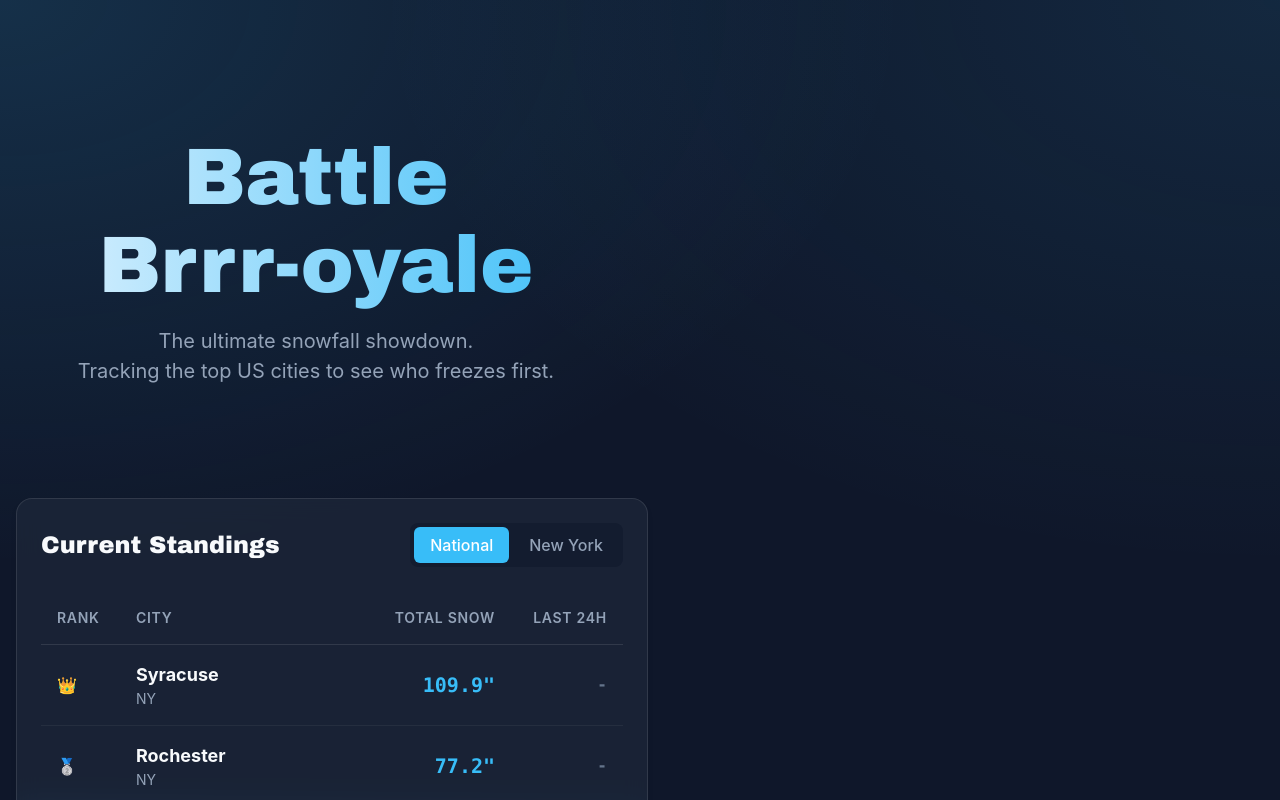
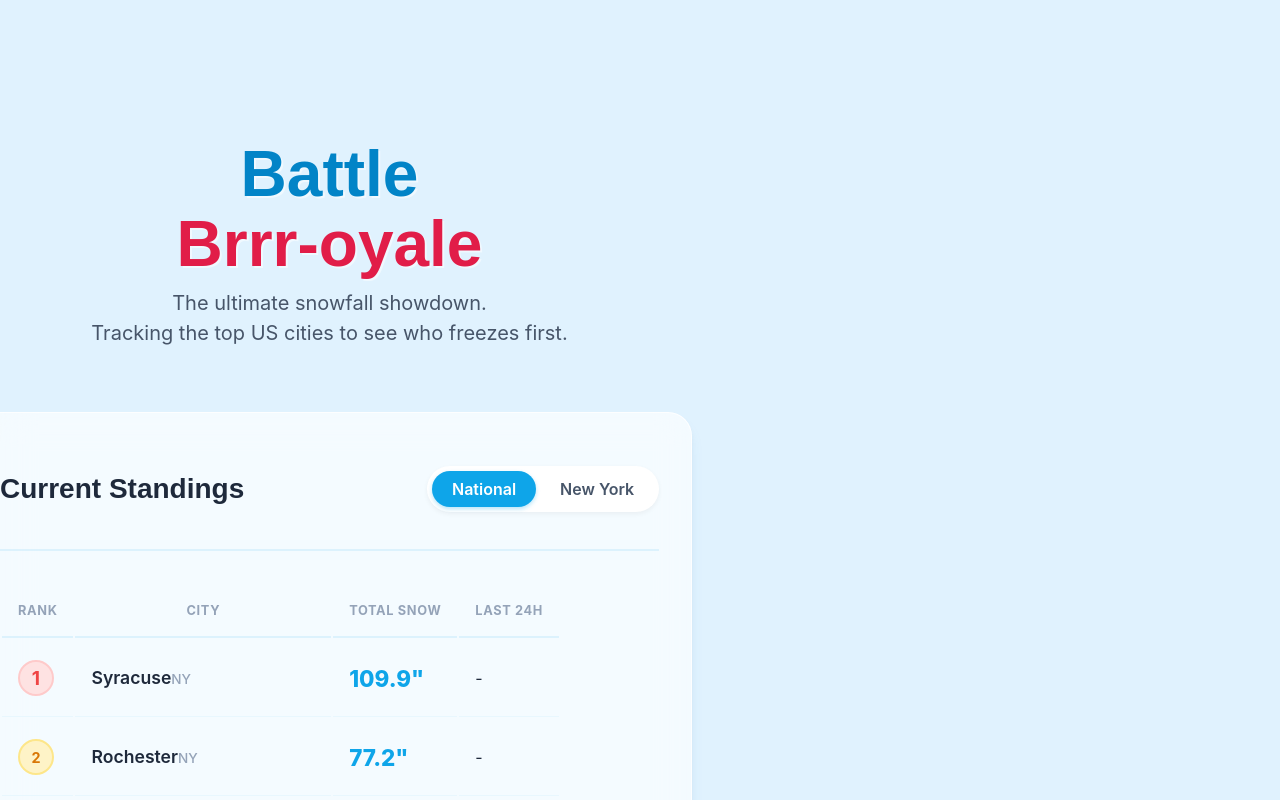
Before and after one commit to mathursunit/brrroyale, a React (Vite) app: page / in a window 1280 px wide. Shown: the top 800 px of the page. Built offline with nearby package versions, Linux system fonts and the light colour scheme.

Commit message:
UI: Implement Light/Fun theme, centered layout, and dynamic snowfall

```diff
--- a/src/App.jsx
+++ b/src/App.jsx
@@ -1,13 +1,17 @@
 import './styles/index.css'
 import Leaderboard from './components/Leaderboard'
+import Snowfall from './components/Snowfall'
 
 function App() {
   return (
     <div className="app-container">
-      {/* Hero Section */}
+      <Snowfall />
+
+      {/* Main Content (Centered) */}
+      <main className="main-content">
         <header className="hero">
           <h1 className="hero-title">
-          Battle <br /> <span className="highlight-gold">Brrr-oyale</span>
+            Battle <br /> <span className="highlight-fun">Brrr-oyale</span>
           </h1>
           <p className="hero-subtitle">
             The ultimate snowfall showdown. <br />
@@ -15,15 +19,12 @@ function App() {
           </p>
         </header>
 
-      {/* Main Content */}
-      <main className="container">
         <Leaderboard />
-      </main>
 
-      {/* Footer */}
         <footer className="footer">
           <p>Built with ❄️ by Antigravity</p>
         </footer>
+      </main>
     </div>
   )
 }
--- a/src/components/Leaderboard.jsx
+++ b/src/components/Leaderboard.jsx
@@ -60,11 +60,8 @@ const Leaderboard = () => {
                                     title="Click to view history"
                                 >
                                     <td>
-                                        <span className="rank-cell">
-                                            {city.rank === 1 && <span className="rank-icon">👑</span>}
-                                            {city.rank === 2 && <span className="rank-icon">🥈</span>}
-                                            {city.rank === 3 && <span className="rank-icon">🥉</span>}
-                                            {city.rank > 3 && <span>#{city.rank}</span>}
+                                        <span className={`rank-badge ${city.rank <= 3 ? 'rank-' + city.rank : ''}`}>
+                                            {city.rank}
                                         </span>
                                     </td>
                                     <td>
--- /dev/null
+++ b/src/components/Snowfall.jsx
@@ -0,0 +1,41 @@
+import { useEffect, useState } from 'react';
+import '../styles/index.css';
+
+const Snowfall = () => {
+    const [flakes, setFlakes] = useState([]);
+
+    useEffect(() => {
+        // Generate 50 static snowflakes positions
+        const newFlakes = Array.from({ length: 50 }).map((_, i) => ({
+            id: i,
+            left: Math.random() * 100, // 0-100%
+            animationDuration: 5 + Math.random() * 10, // 5-15s
+            animationDelay: Math.random() * 5, // 0-5s
+            opacity: 0.3 + Math.random() * 0.5,
+            size: 0.5 + Math.random() * 1 // 0.5 - 1.5em
+        }));
+        setFlakes(newFlakes);
+    }, []);
+
+    return (
+        <div className="wallpaper">
+            {flakes.map(flake => (
+                <div
+                    key={flake.id}
+                    className="snowflake"
+                    style={{
+                        left: `${flake.left}%`,
+                        animationDuration: `${flake.animationDuration}s`,
+                        animationDelay: `-${flake.animationDelay}s`, // Negative delay starts animation mid-cycle
+                        opacity: flake.opacity,
+                        fontSize: `${flake.size}em`
+                    }}
+                >
+                    ❄
+                </div>
+            ))}
+        </div>
+    );
+};
+
+export default Snowfall;
--- a/src/styles/index.css
+++ b/src/styles/index.css
@@ -1,38 +1,41 @@
 :root {
-    /* -- Color Palette -- */
-    --color-bg-dark: #0f172a;
-    /* Slate 900 */
-    --color-bg-card: rgba(30, 41, 59, 0.7);
-    /* Slate 800 with opacity */
-    --color-bg-card-hover: rgba(255, 255, 255, 0.05);
+    /* -- Light Theme Palette -- */
+    --color-bg-primary: #e0f2fe;
+    /* Sky 100 */
+    --color-bg-secondary: #f0f9ff;
+    /* Sky 50 */
 
-    --color-text-primary: #f8fafc;
-    /* Slate 50 */
-    --color-text-secondary: #94a3b8;
+    --color-text-primary: #1e293b;
+    /* Slate 800 */
+    --color-text-secondary: #475569;
+    /* Slate 600 */
+    --color-text-muted: #94a3b8;
     /* Slate 400 */
-    --color-text-muted: #64748b;
-    /* Slate 500 */
 
-    --color-accent-blue: #38bdf8;
-    /* Sky 400 */
-    --color-accent-frost: #e0f2fe;
-    /* Sky 50 */
+    --color-accent-blue: #0ea5e9;
+    /* Sky 500 */
+    --color-accent-frost: #ffffff;
+    /* White */
     --color-accent-gold: #fbbf24;
-    /* Amber 400 (for winners) */
-    --color-success: #34d399;
-    /* Emerald 400 */
+    /* Amber 400 */
+    --color-success: #10b981;
+    /* Emerald 500 */
 
-    --color-border: rgba(255, 255, 255, 0.1);
+    --color-card-bg: rgba(255, 255, 255, 0.65);
+    --color-card-border: rgba(255, 255, 255, 0.8);
+    --color-card-hover: rgba(255, 255, 255, 0.85);
 
     /* -- Glassmorphism -- */
-    --glass-border: 1px solid var(--color-border);
-    --glass-shadow: 0 4px 6px -1px rgba(0, 0, 0, 0.1), 0 2px 4px -1px rgba(0, 0, 0, 0.06);
-    --glass-blur: blur(12px);
+    --glass-shadow:
+        0 4px 6px -1px rgba(0, 0, 0, 0.05),
+        0 10px 15px -3px rgba(14, 165, 233, 0.1);
+    /* Blue-tinted shadow */
+    --glass-blur: blur(16px);
+    --glass-border: 1px solid var(--color-card-border);
 
     /* -- Typography -- */
     --font-family-sans: 'Inter', system-ui, -apple-system, sans-serif;
-    --font-family-display: 'Arial Black', sans-serif;
-    /* Fallback for now */
+    --font-family-display: 'Arial Rounded MT Bold', 'Fredoka One', cursive, sans-serif;
     --font-mono: 'Consolas', 'Monaco', monospace;
 }
 
@@ -40,14 +43,88 @@ body {
     margin: 0;
     padding: 0;
     font-family: var(--font-family-sans);
-    background-color: var(--color-bg-dark);
-    background-image:
-        radial-gradient(at 0% 0%, rgba(56, 189, 248, 0.15) 0px, transparent 50%),
-        radial-gradient(at 100% 0%, rgba(56, 189, 248, 0.10) 0px, transparent 50%);
-    background-attachment: fixed;
+    background-color: var(--color-bg-primary);
     color: var(--color-text-primary);
     min-height: 100vh;
-    -webkit-font-smoothing: antialiased;
+    overflow-x: hidden;
+}
+
+/* -- Dynamic Wallpaper (CSS Clouds/Snow) -- */
+.wallpaper {
+    position: fixed;
+    top: 0;
+    left: 0;
+    width: 100%;
+    height: 100%;
+    z-index: -1;
+    background: linear-gradient(180deg, #bae6fd 0%, #f0f9ff 100%);
+    overflow: hidden;
+}
+
+/* Floating "Clouds" or soft blobs */
+.wallpaper::before,
+.wallpaper::after {
+    content: '';
+    position: absolute;
+    width: 60vw;
+    height: 60vw;
+    border-radius: 50%;
+    background: rgba(255, 255, 255, 0.4);
+    filter: blur(80px);
+    animation: float 20s infinite ease-in-out alternate;
+}
+
+.wallpaper::before {
+    top: -10%;
+    left: -10%;
+    animation-duration: 25s;
+}
+
+.wallpaper::after {
+    bottom: -10%;
+    right: -10%;
+    background: rgba(186, 230, 253, 0.4);
+    animation-duration: 30s;
+    animation-direction: alternate-reverse;
+}
+
+@keyframes float {
+    0% {
+        transform: translate(0, 0) scale(1);
+    }
+
+    100% {
+        transform: translate(50px, 50px) scale(1.1);
+    }
+}
+
+/* Falling Snow Animation */
+.snowflake {
+    position: absolute;
+    top: -10px;
+    color: white;
+    font-size: 1em;
+    font-family: Arial, sans-serif;
+    text-shadow: 0 0 5px #000;
+    user-select: none;
+    z-index: 0;
+    animation-name: snowfall;
+    animation-duration: 10s;
+    animation-timing-function: linear;
+    animation-iteration-count: infinite;
+    opacity: 0.8;
+}
+
+@keyframes snowfall {
+    0% {
+        transform: translateY(-10vh) translateX(0);
+        opacity: 1;
+    }
+
+    100% {
+        transform: translateY(110vh) translateX(20px);
+        opacity: 0;
+    }
 }
 
 /* -- Layout -- */
@@ -55,86 +132,88 @@ body {
     min-height: 100vh;
     display: flex;
     flex-direction: column;
+    align-items: center;
+    /* Center horizontally */
 }
 
-.container {
-    max-width: 1000px;
-    margin: 0 auto;
-    padding: 0 1rem;
+/* Center Content vertically/horizontally if content is small, otherwise top flow */
+.main-content {
     width: 100%;
+    max-width: 900px;
+    /* Tighter container for centering focus */
+    padding: 2rem 1rem;
+    display: flex;
+    flex-direction: column;
+    align-items: center;
+    gap: 2rem;
+    position: relative;
+    z-index: 1;
 }
 
 /* -- Header -- */
 .hero {
-    padding: 5rem 1rem;
+    padding: 4rem 1rem 2rem;
     text-align: center;
-    position: relative;
 }
 
 .hero-title {
-    font-size: 3.5rem;
+    font-size: 4rem;
     line-height: 1.1;
-    margin-bottom: 1rem;
+    margin-bottom: 0.5rem;
     font-weight: 800;
     font-family: var(--font-family-display);
-
-    background: linear-gradient(to right, var(--color-accent-frost), var(--color-accent-blue));
-    -webkit-background-clip: text;
-    -webkit-text-fill-color: transparent;
-}
-
-@media (min-width: 768px) {
-    .hero-title {
-        font-size: 5rem;
-    }
+    color: #0284c7;
+    /* Sky 600 */
+    text-shadow: 2px 2px 0px rgba(255, 255, 255, 0.5);
 }
 
 .hero-subtitle {
     font-size: 1.25rem;
     color: var(--color-text-secondary);
-    max-width: 40rem;
-    margin: 0 auto 2rem;
-    line-height: 1.5;
+    max-width: 30rem;
+    margin: 0 auto;
 }
 
-.highlight-gold {
-    color: var(--color-accent-blue);
+.highlight-fun {
+    color: #e11d48;
+    /* Rose 600 for contrast/fun */
 }
-
-/* Changed to blue per design */
 
 /* -- Leaderboard Component -- */
 .glass-panel {
-    background: var(--color-bg-card);
+    background: var(--color-card-bg);
     backdrop-filter: var(--glass-blur);
+    -webkit-backdrop-filter: var(--glass-blur);
     border: var(--glass-border);
-    border-radius: 1rem;
+    border-radius: 1.5rem;
+    /* Rounder corners = more fun */
     box-shadow: var(--glass-shadow);
-    padding: 1.5rem;
+    padding: 2rem;
     width: 100%;
-    box-sizing: border-box;
 }
 
 .lb-header {
     display: flex;
     justify-content: space-between;
     align-items: center;
-    margin-bottom: 1.5rem;
-    flex-wrap: wrap;
-    gap: 1rem;
+    margin-bottom: 2rem;
+    border-bottom: 2px solid rgba(14, 165, 233, 0.1);
+    padding-bottom: 1rem;
 }
 
 .lb-title {
-    font-size: 1.5rem;
-    font-weight: 700;
+    font-size: 1.75rem;
+    font-weight: 800;
+    color: var(--color-text-primary);
     font-family: var(--font-family-display);
-    margin: 0;
 }
 
 .filter-group {
-    background: rgba(15, 23, 42, 0.5);
-    padding: 0.25rem;
-    border-radius: 0.5rem;
+    background: #ffffff;
+    padding: 0.3rem;
+    border-radius: 999px;
+    /* Pill shape */
+    box-shadow: 0 2px 5px rgba(0, 0, 0, 0.05);
     display: flex;
     gap: 0.25rem;
 }
@@ -143,103 +222,115 @@ body {
     background: transparent;
     border: none;
     color: var(--color-text-secondary);
-    padding: 0.5rem 1rem;
-    border-radius: 0.375rem;
+    padding: 0.5rem 1.25rem;
+    border-radius: 999px;
     cursor: pointer;
-    transition: all 0.2s;
-    font-weight: 500;
+    font-weight: 600;
+    transition: all 0.2s cubic-bezier(0.4, 0, 0.2, 1);
 }
 
 .filter-btn:hover {
-    color: var(--color-text-primary);
+    color: var(--color-accent-blue);
+    background: #f0f9ff;
 }
 
 .filter-btn.active {
     background-color: var(--color-accent-blue);
     color: #fff;
+    box-shadow: 0 2px 4px rgba(14, 165, 233, 0.3);
 }
 
 /* -- Table -- */
-.table-container {
-    overflow-x: auto;
-}
-
-.lb-table {
-    width: 100%;
-    border-collapse: collapse;
-    text-align: left;
-}
-
 .lb-table th {
     padding: 1rem;
-    border-bottom: 1px solid var(--color-border);
-    color: var(--color-text-secondary);
-    font-size: 0.875rem;
+    border-bottom: 2px solid rgba(14, 165, 233, 0.1);
+    color: var(--color-text-muted);
+    font-weight: 700;
+    font-size: 0.8rem;
+    letter-spacing: 0.05em;
     text-transform: uppercase;
-    letter-spacing: 0.05em;
-    font-weight: 600;
 }
 
 .lb-table td {
-    padding: 1rem;
-    border-bottom: 1px solid rgba(255, 255, 255, 0.05);
+    padding: 1.25rem 1rem;
+    border-bottom: 1px solid rgba(14, 165, 233, 0.05);
+    font-size: 1rem;
+}
+
+.lb-table tr:last-child td {
+    border-bottom: none;
 }
 
 .lb-table tr:hover td {
-    background-color: var(--color-bg-card-hover);
+    background-color: var(--color-card-hover);
 }
 
-.lb-table tr.top-3 td {
-    font-weight: 700;
+/* Fun Rank Badges */
+.rank-badge {
+    display: inline-flex;
+    align-items: center;
+    justify-content: center;
+    width: 2rem;
+    height: 2rem;
+    border-radius: 50%;
+    font-weight: bold;
+    font-size: 0.9rem;
 }
 
-.rank-cell {
-    display: flex;
-    align-items: center;
+.rank-1 {
+    background: #fee2e2;
+    color: #ef4444;
+    border: 2px solid #fecaca;
+    font-size: 1.2rem;
 }
 
-.rank-icon {
-    margin-right: 0.5rem;
+/* Red/Pink for #1 */
+.rank-2 {
+    background: #fef3c7;
+    color: #d97706;
+    border: 2px solid #fde68a;
 }
 
+/* Gold */
+.rank-3 {
+    background: #f1f5f9;
+    color: #64748b;
+    border: 2px solid #cbd5e1;
+}
+
+/* Silver/Grey */
+
 .city-name {
-    display: block;
-    font-size: 1.125rem;
+    font-weight: 600;
+    color: var(--color-text-primary);
+    font-size: 1.1rem;
 }
 
 .city-state {
-    display: block;
-    font-size: 0.875rem;
-    color: var(--color-text-secondary);
-    font-weight: 400;
-}
-
-.text-right {
-    text-align: right;
-}
-
-.font-mono {
-    font-family: var(--font-mono);
+    font-weight: 500;
+    font-size: 0.85rem;
+    color: var(--color-text-muted);
 }
 
 .val-total {
-    font-size: 1.25rem;
+    font-weight: 800;
     color: var(--color-accent-blue);
+    font-size: 1.4rem;
 }
 
 .val-recent {
-    color: var(--color-success);
-}
-
-.val-zero {
-    color: var(--color-text-muted);
+    background: #dcfce7;
+    color: #166534;
+    padding: 0.2rem 0.5rem;
+    border-radius: 0.25rem;
+    font-weight: 700;
+    font-size: 0.85rem;
 }
 
 /* -- Footer -- */
 .footer {
     text-align: center;
-    padding: 2rem;
+    padding: 3rem 0;
+    font-weight: 500;
     color: var(--color-text-muted);
-    font-size: 0.875rem;
-    margin-top: auto;
 }
```
Lines whose indentation alone changed are shown as unchanged.
